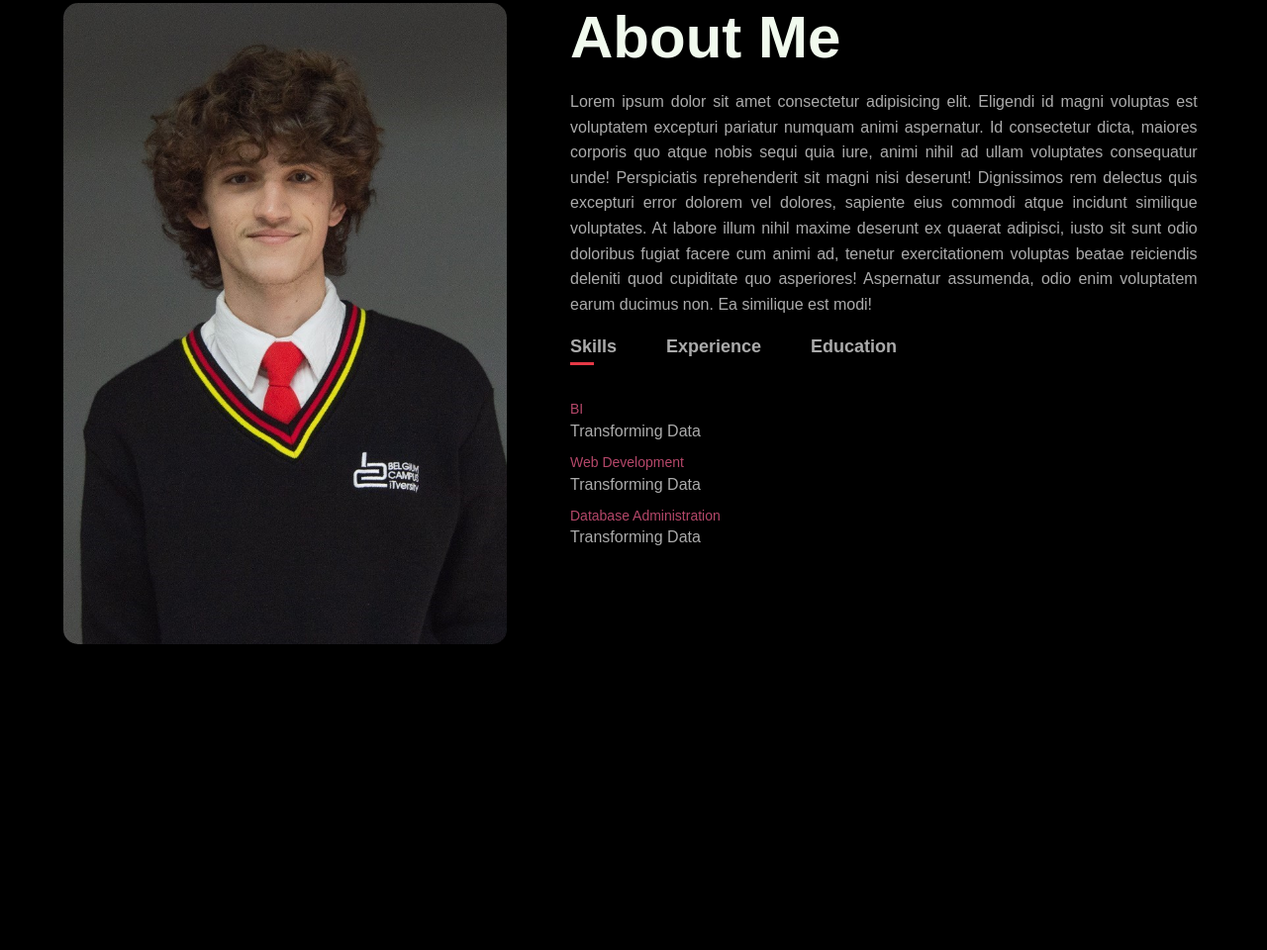
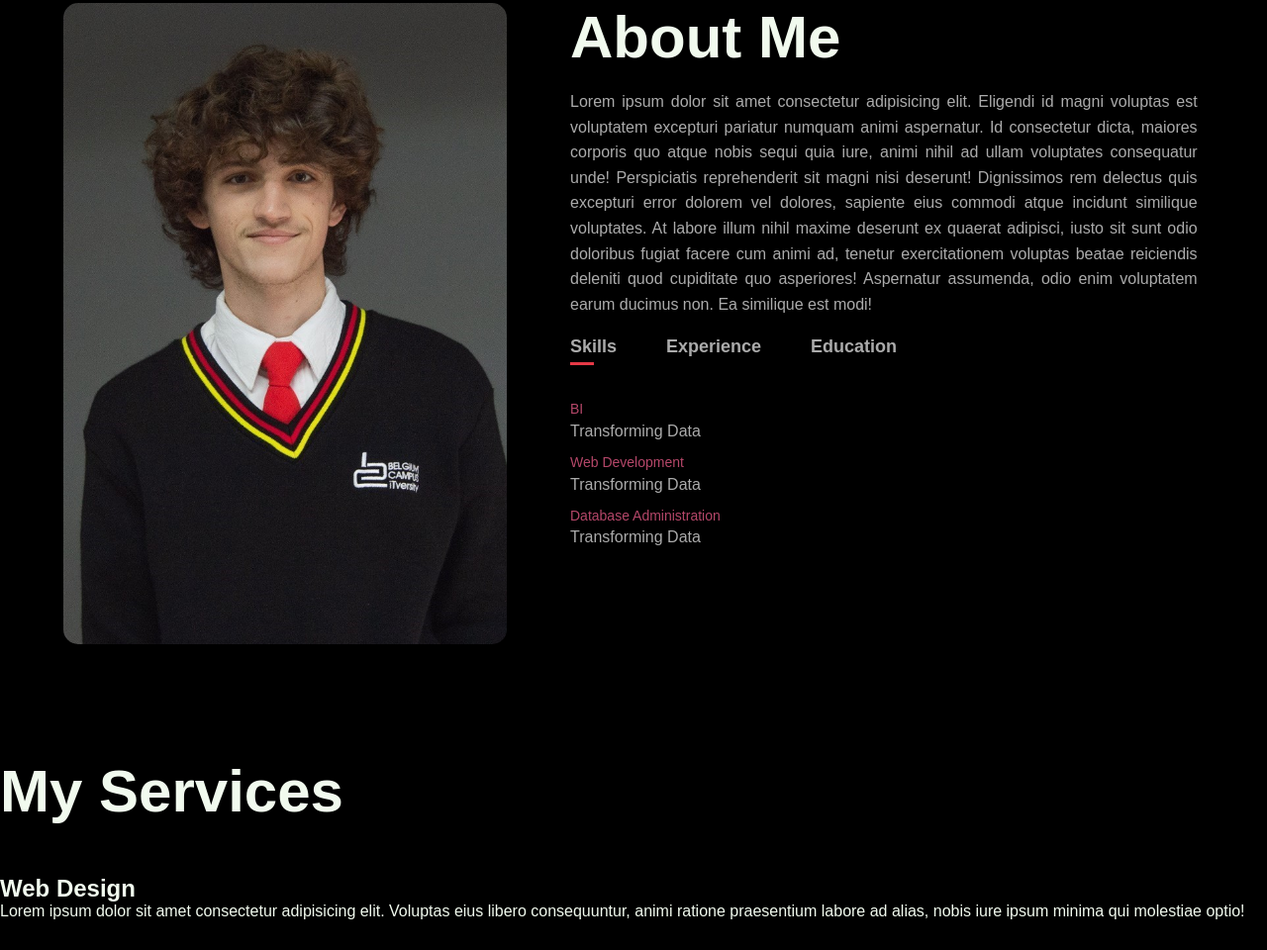
Before and after one commit to Marcus-Moen/My-Portfolio-Website, a plain HTML site: page index.html in a window 1280 px wide. Shown: the part 913-1873 px from the top of the page at 99% size. Before the commit the page ends 1648 px from the top, so only its background shows below. Drawn offline with Linux system fonts and the light colour scheme.

Commit message:
small additions to the html and css

```diff
--- a/index.html
+++ b/index.html
@@ -69,6 +69,22 @@
             </div>
         </div>
 
+
+        <!-- SERVICES -->
+
+        <div id="services">
+            <div class="container">
+                <h1 class="sub-title">My Services</h1>
+                <div class="services-list">
+                    <div>
+                        <h2>Web Design</h2>
+                        <p>Lorem ipsum dolor sit amet consectetur adipisicing elit. Voluptas eius libero consequuntur, animi ratione praesentium labore ad alias, nobis iure ipsum minima qui molestiae optio!</p>
+
+                    </div>
+                </div>
+            </div>
+        </div>
+
         <script>
             var tablinks = document.getElementsByClassName("tab-links")
             var tabcontents = document.getElementsByClassName("tab-contents")
--- a/indexStyling.css
+++ b/indexStyling.css
@@ -181,3 +181,17 @@ nav ul li a:hover::after{
 .aboutInfoGap{
     line-height: 2vw;
 }
+
+
+/*  SERVICES STYLING SECTION */
+
+#services{
+    padding: 30px 0;
+}
+
+.services-list{
+    display: grid;
+    grid-template-columns: repeat(auto-fit, minmax(250px, 1fr));
+    grid-gap: 40px;
+    margin-top: 50px;
+}
```
